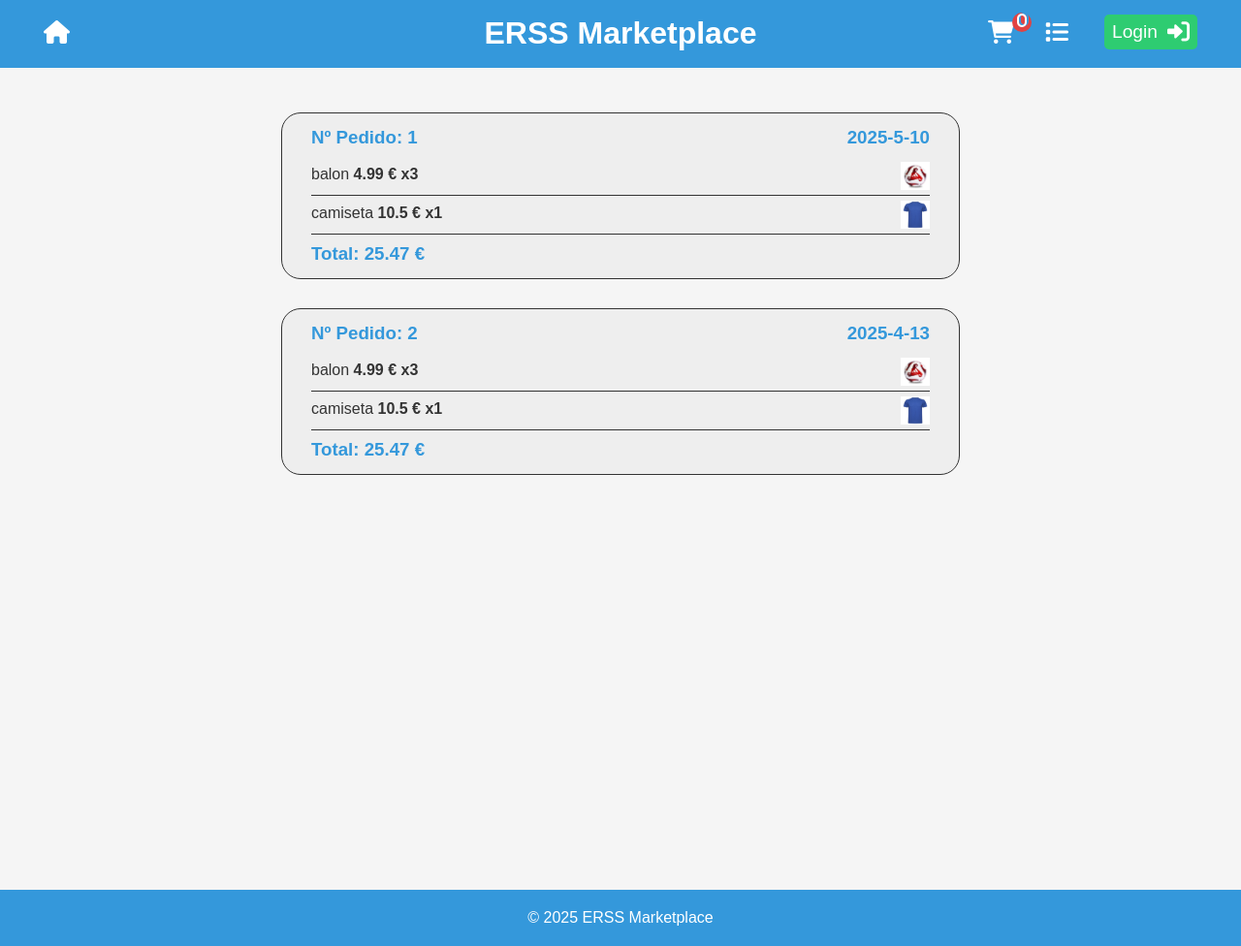
After one commit to marcmarant/erssmarket, a Flask app: page /pedidos in a window 1280 px wide. The commit adds this page. Shown: the whole page at 97% size. Run offline with Flask 3, Linux system fonts and the light colour scheme.

Commit message:
add vista pedidos

```diff
--- a/app/routes/views.py
+++ b/app/routes/views.py
@@ -13,7 +13,7 @@ def home():
 
 """
 Ruta con la vista para iniciar sesión en la aplicación
-Si el usuario ya está loggeado se le redirige a home
+Si el usuario ya está loggeado se le redirige a home.
 """
 @main.route('/login')
 @jwt_required(optional=True)
@@ -24,9 +24,6 @@ def login():
         return redirect(url_for('main.home'))
     return render_template('login.html')
 
-
-from flask import request
-
 @main.route('/selector')
 def selector():
     productos = get_products_query() # Cargamos los porductos que se encuentran en la tienda, estos los debe de coger de la bd
@@ -36,3 +33,35 @@ def selector():
 def editor():
     productos = get_products_query()
     return render_template('editor.html', productos=productos)
+
+"""
+Ruta con la vista en la que se muestra el listado de pedidos
+realizados por el usuario y sus detalles.
+"""
+@main.route('/pedidos')
+def pedidos():
+    # Llamar a la API de los pedidos
+    pedidos = [
+        {
+            "id": 1,
+            "usuario_id": 1,
+            "fecha": "2025-5-10",
+            "productos": [
+                {"nombre": "balon", "cantidad": 3, "precio": 4.99, "fotoUrl": "/static/images/balon.jpg"},
+                {"nombre": "camiseta", "cantidad": 1, "precio": 10.5, "fotoUrl": "/static/images/camiseta.jpg"}
+            ],
+            "precio_total": 25.47
+        },
+        {
+            "id": 2,
+            "usuario_id": 2,
+            "fecha": "2025-4-13",
+            "productos": [
+                {"nombre": "balon", "cantidad": 3, "precio": 4.99, "fotoUrl": "/static/images/balon.jpg"},
+                {"nombre": "camiseta", "cantidad": 1, "precio": 10.5, "fotoUrl": "/static/images/camiseta.jpg"}
+            ],
+            "precio_total": 25.47
+        }
+    ]
+    # Borrar lo anterior y pillarlo con una funcion
+    return render_template('pedidos.html', pedidos=pedidos)
--- /dev/null
+++ b/app/static/styles/pedidos.css
@@ -0,0 +1,50 @@
+main {
+  display: flex;
+  flex-direction: column;
+  align-items: center;
+  padding: 30px 0 50px 0;
+}
+
+h3 {
+  margin: 0;
+}
+
+h4 {
+  color: #333;
+}
+
+.pedido {
+  max-width: 700px;
+  min-width: 500px;
+  width: 80%;
+  background-color: #eee;
+  padding: 10px 30px 10px 30px;
+  border: 1px solid #333;
+  border-radius: 20px;
+  margin-bottom: 30px;
+}
+
+.pedido-header {
+  display: flex;
+  flex-direction: row;
+  justify-content: space-between;
+  margin-bottom: 10px;
+}
+
+.pedido-producto {
+  display: flex;
+  flex-direction: row;
+  justify-content: space-between;
+  height: 35px;
+  border-bottom: 1px solid #333;
+  padding-bottom: 5px;
+  margin-bottom: 5px;
+}
+
+.pedido-producto img {
+  width: 30px;
+}
+
+.pedido-producto-info span {
+  font-weight: normal;
+}
--- a/app/templates/base/base.html
+++ b/app/templates/base/base.html
@@ -22,7 +22,7 @@
           <span id="product-counter">0</span>
         </i>
       </a>
-      <a href="/selector">
+      <a href="/pedidos">
         <i class="fas fa-list"></i>
       </a>
 
--- /dev/null
+++ b/app/templates/pedidos.html
@@ -0,0 +1,29 @@
+{% extends "base/base.html" %}
+
+{% block title %}Historial de Pedidos{% endblock %}
+
+{% block head %}
+    <link rel="stylesheet" href="{{ url_for('static', filename='styles/pedidos.css') }}">
+{% endblock %}
+
+{% block content %}
+    {% for pedido in pedidos %}
+        <div class="pedido">
+            <div class="pedido-header">
+                <h3>Nº Pedido: {{ pedido.id }}</h3>
+                <h3>{{ pedido.fecha }}</h3>
+            </div>
+            <div class="pedido-body">
+                {% for producto in pedido.productos %}
+                    <div class="pedido-producto">
+                        <div class="pedido-producto-info">
+                            <h4><span>{{producto.nombre}}</span> {{producto.precio}} € x{{producto.cantidad}}</h4>
+                        </div>
+                        <img src={{producto.fotoUrl}} alt={{producto.nombre}} class="imagen-producto">
+                    </div>
+                {% endfor %}
+            </div>
+            <h3>Total: {{ pedido.precio_total }} €</h3>
+        </div>
+    {% endfor %}
+{% endblock %}
```
